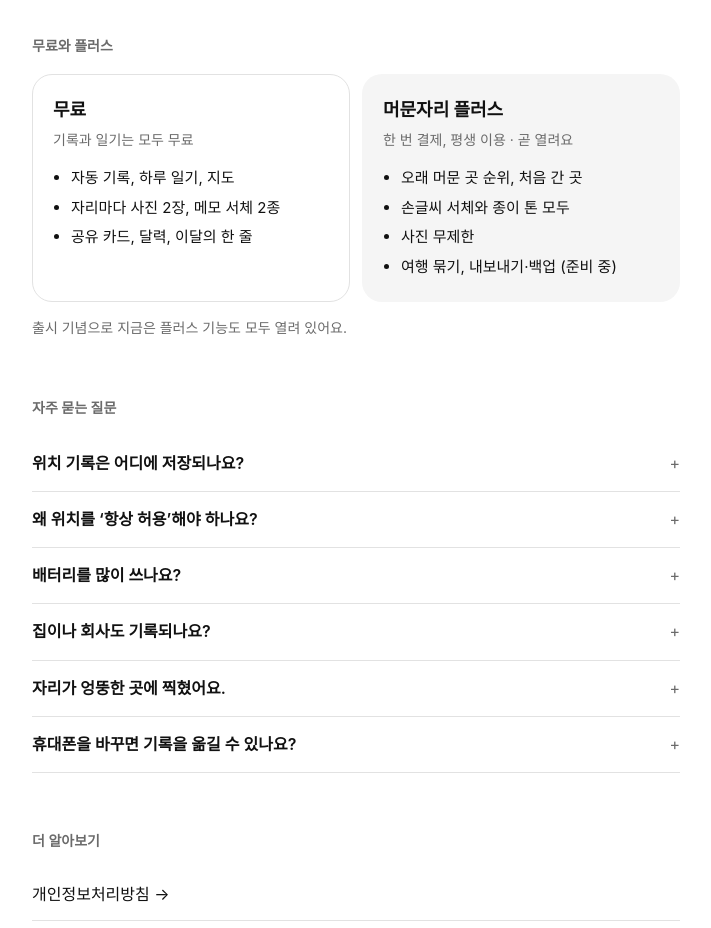
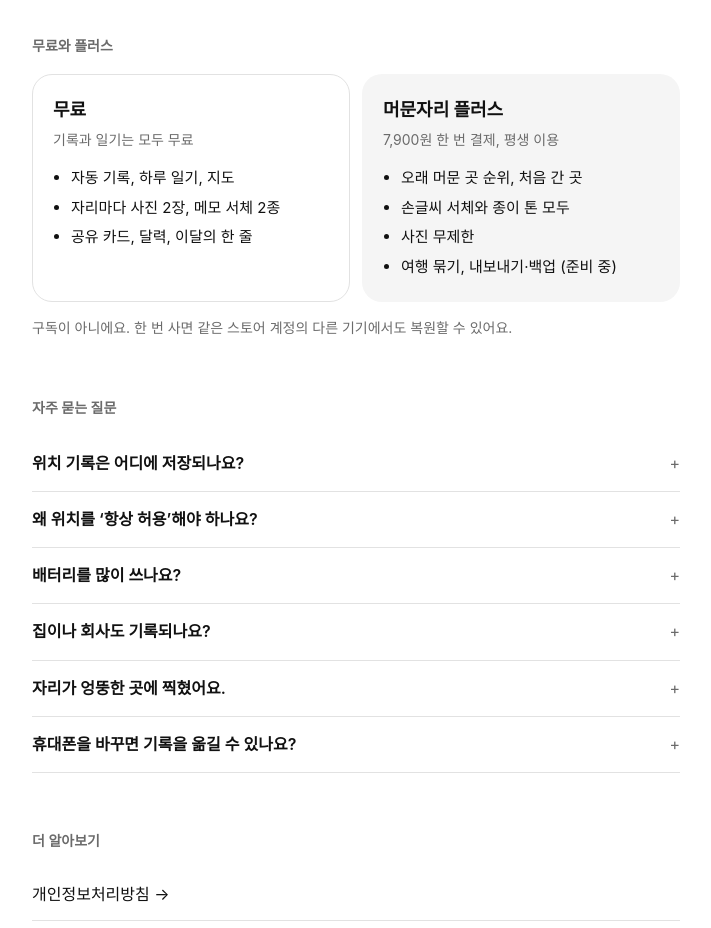
Before and after one commit to techiemaru/techiemaru.github.io, a plain HTML site: page staylog/index.html in a window 1280 px wide. Shown: the part 3200-4128 px from the top of the page, without its empty margins (284-995 px from the left). Drawn offline with Linux system fonts and the light colour scheme.

Commit message:
머문자리 플러스 가격 7,900원
Co-Authored-By: Claude Fable 5.1 <noreply@anthropic.com>

```diff
--- a/staylog/index.html
+++ b/staylog/index.html
@@ -102,7 +102,7 @@
     </div>
     <div class="plan pro">
       <h3>머문자리 플러스</h3>
-      <p class="price">한 번 결제, 평생 이용 · 곧 열려요</p>
+      <p class="price">7,900원 한 번 결제, 평생 이용</p>
       <ul>
         <li>오래 머문 곳 순위, 처음 간 곳</li>
         <li>손글씨 서체와 종이 톤 모두</li>
@@ -111,7 +111,7 @@
       </ul>
     </div>
   </div>
-  <p class="muted">출시 기념으로 지금은 플러스 기능도 모두 열려 있어요.</p>
+  <p class="muted">구독이 아니에요. 한 번 사면 같은 스토어 계정의 다른 기기에서도 복원할 수 있어요.</p>
 
   <h2 class="label">자주 묻는 질문</h2>
   <div class="faq">
```
